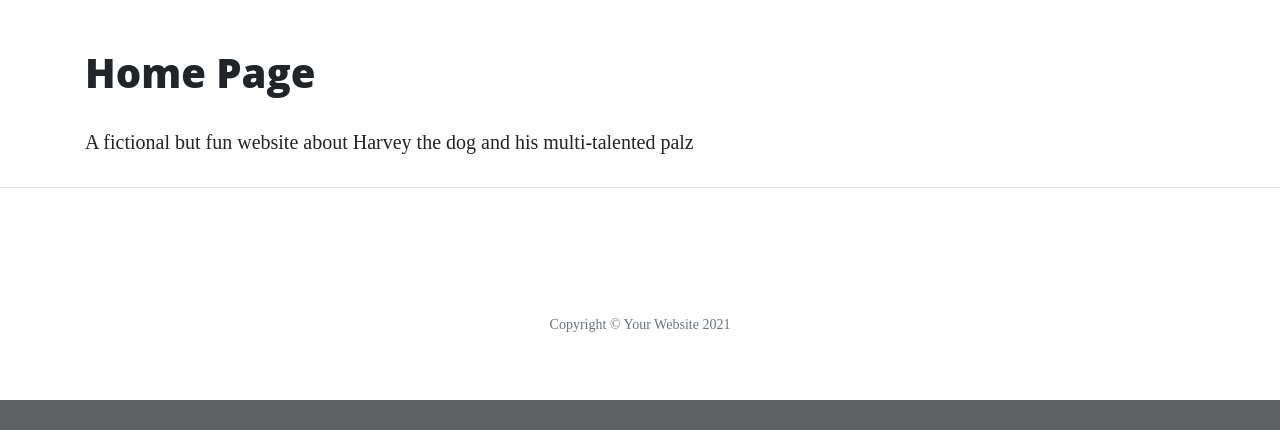
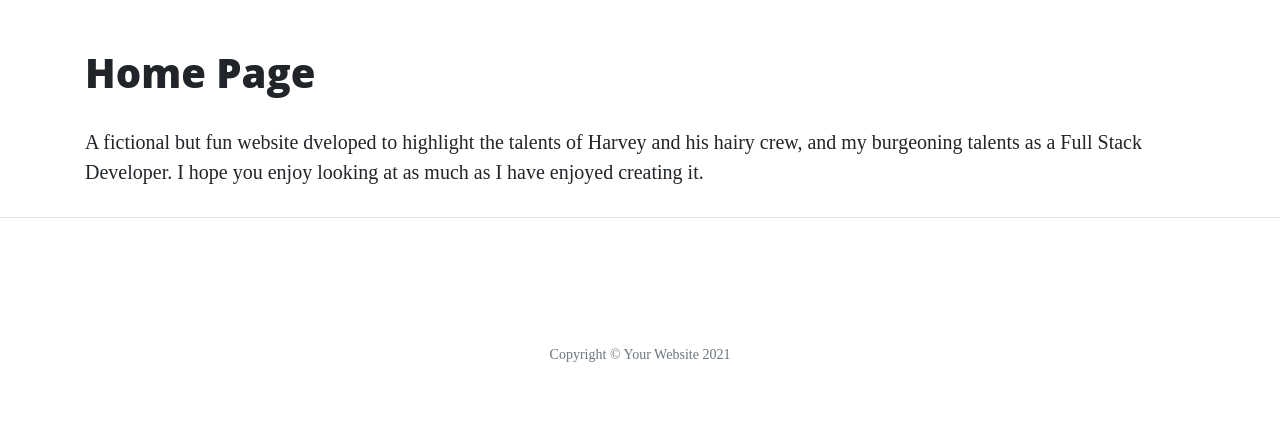
Before and after one commit to ConacBreslin/half_marathons_withflask, a Flask app: page / in a window 1280 px wide. Shown: the part 533-963 px from the top of the page. Before the commit the page ends 933 px from the top, so only its background shows below. Run offline with Flask 2, Linux system fonts and the light colour scheme; some libraries are stand-ins or nearby versions.

Commit message:
Update navbar

```diff
--- a/data/company.json
+++ b/data/company.json
@@ -4,7 +4,7 @@
       "breed" : "Breed: Rough Collie mix (Rescue dog). ",
       "age" : " Age: 6 years.",
       "skills" : "Skills: Frisbee catching,being a therapy dog, stick fetching, ball chasing.",
-      "likes": "Likes : Sticks, balls, sunbathing, sofa surfing, sneaking onto beds.",
+      "likes": "Likes : Sticks, balls, sunbathing, sofa surfing, sneaking onto beds, SLow dancing.",
       "dislikes": "Dislikes: Waves, skateboards, postmen (and women), new routes, other dogs.",
       "image_source": "https://i2.wp.com/puppytoob.com/wp-content/uploads/2013/07/Frisbee_Dog_5.jpg?w=620&ssl=1",
       "url": "harvey"
@@ -93,8 +93,8 @@
       "name": "Charlie",
       "breed": "Breed: Retreiver.",
       "age": "Age: 5 years.",
-      "skills": "Skills: SSnokling, scuba diving, swimming, any watersport.",
-      "likes":"Likes : Water, food .",
+      "skills": "Skills: Snorkling, scuba diving, swimming, any watersport.",
+      "likes":"Likes : Water, food, hairy hugs .",
       "dislikes":"Dislikes: Going home.",
       "image_source": "https://tse2.mm.bing.net/th?id=OIP.zrtDeH2rhBTHSCuCRmcZ2gHaEk&pid=Api&P=0&w=300&h=185",
       "url": "charlie"
--- a/templates/about.html
+++ b/templates/about.html
@@ -3,7 +3,7 @@
 
     <h2>{{ page_title }}</h2>
     <p>
-        This website was developed to highlight the talents of Harvey and his hairy crew, and my burgeoning talents as a Full Stack Developer. I hope you enjoy looking at as much as I have enjoyed creating it.
+        This pages tells you everything you need to knwo about Harvey and his hairly crew.
     </p>
 
     {% for member in company %}
--- a/templates/base.html
+++ b/templates/base.html
@@ -24,7 +24,7 @@
 						<a class="nav-link" href="{{ url_for('index') }}">Home</a>
 					</li>
 					<li class="nav-item">
-						<a class="nav-link" href="{{ url_for('about') }}">About</a>
+						<a class="nav-link" href="{{ url_for('about') }}">Bios</a>
 					</li>
 					<li class="nav-item">
 						<a class="nav-link" href="{{ url_for('contact') }}">Contact Us</a>
--- a/templates/index.html
+++ b/templates/index.html
@@ -1,5 +1,5 @@
 {% extends "base.html" %}
 {% block content %}
     <h1>Home Page</h1>
-    <p>A fictional but fun website about Harvey the dog and his multi-talented palz</p>
+    <p>A fictional but fun website  dveloped to highlight the talents of Harvey and his hairy crew, and my burgeoning talents as a Full Stack Developer. I hope you enjoy looking at as much as I have enjoyed creating it.</p>
 {% endblock %}
```
